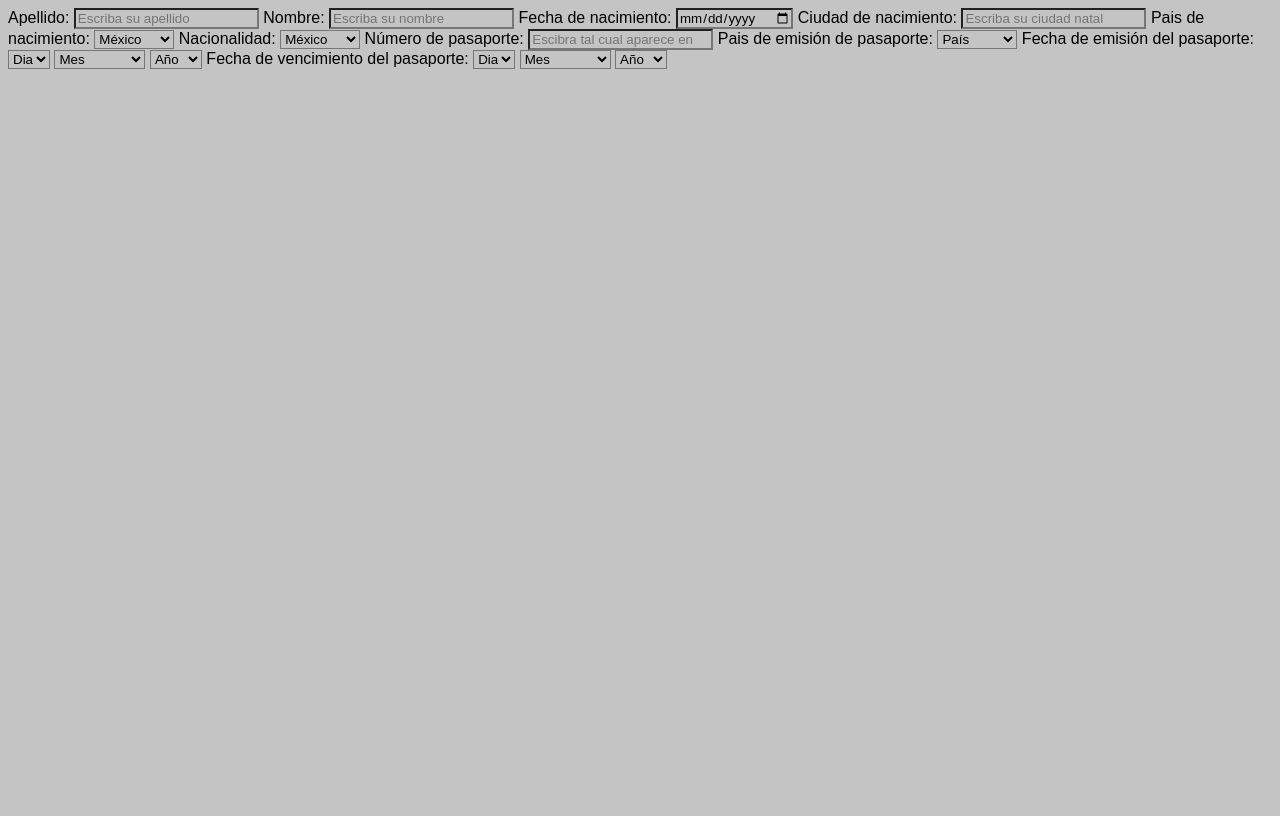
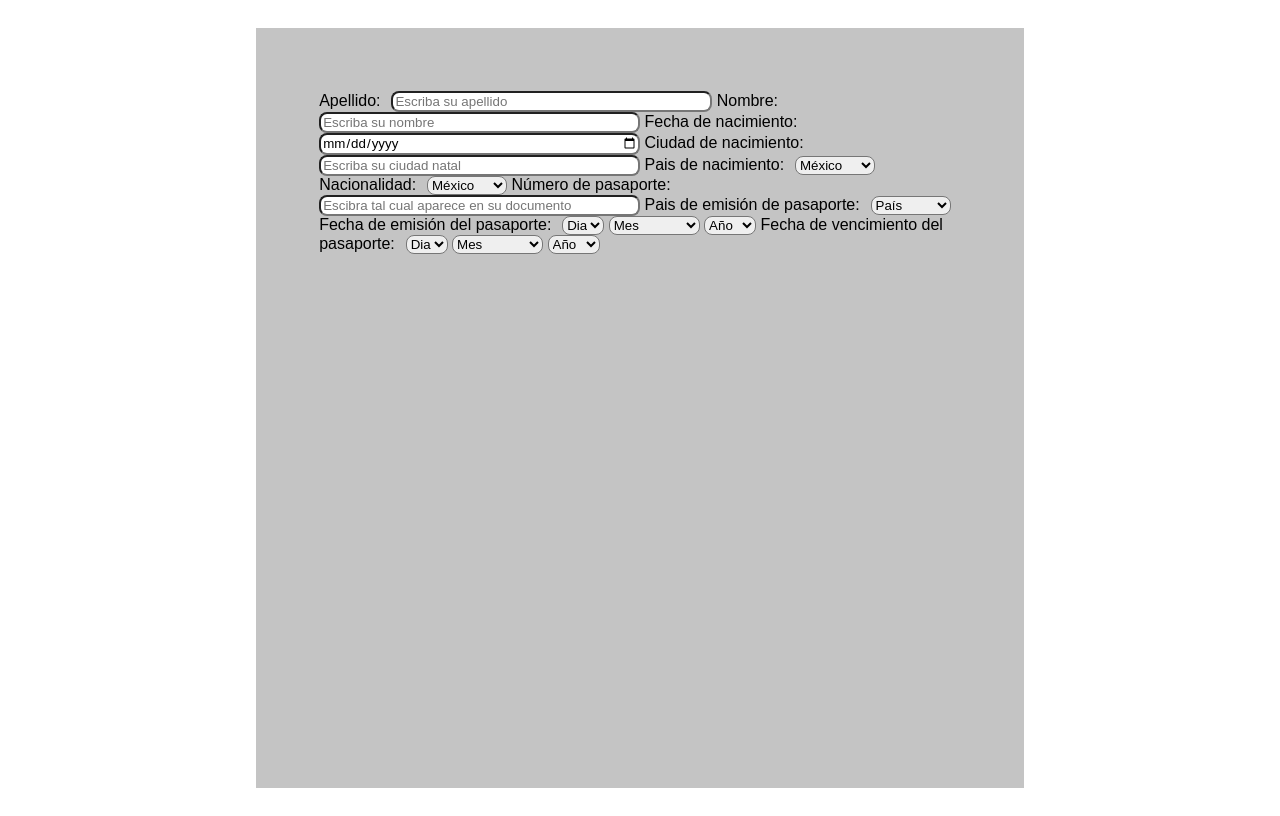
Before and after one commit to MartinFlakes/Aplicaciones-Web-3E, a plain HTML site: page Practica-4/Maquetado1.html in a window 1280 px wide. Drawn offline with Linux system fonts and the light colour scheme.

Commit message:
Add files via upload

```diff
--- a/Practica-4/css/style1.css
+++ b/Practica-4/css/style1.css
@@ -2,8 +2,48 @@
 *{
     box-sizing: border-box;
     font-family: Arial;
-    background-color: rgb(196, 196, 196);
 }
 body{
-    font-family: 'Exo', sans-serif;
+    display: flex;
+    height: 100vh;
 }
+
+form{
+    flex-direction: column;
+    background-color: rgb(196, 196, 196);
+    padding: 5%;
+    height: 95vh;
+    width: 60vw;
+    align-items: center;
+    margin: auto;
+}
+
+.fila{
+    display: flex;
+    width: 100%;
+    height: 8%;
+    margin-top: 1%;
+    margin-bottom: 1%;
+}
+
+label{
+    width: 49%;
+    text-align: right;
+    margin-top: auto;
+    margin-bottom: auto;
+    margin-right: 1%;
+}
+
+input{
+    width: 50%;
+    border-radius: 8px;
+}
+
+select{
+    flex-grow: 1;
+    border-radius: 8px;
+}
+
+.mes{
+    margin: 0px 1% 0px 1%;
+}
```
